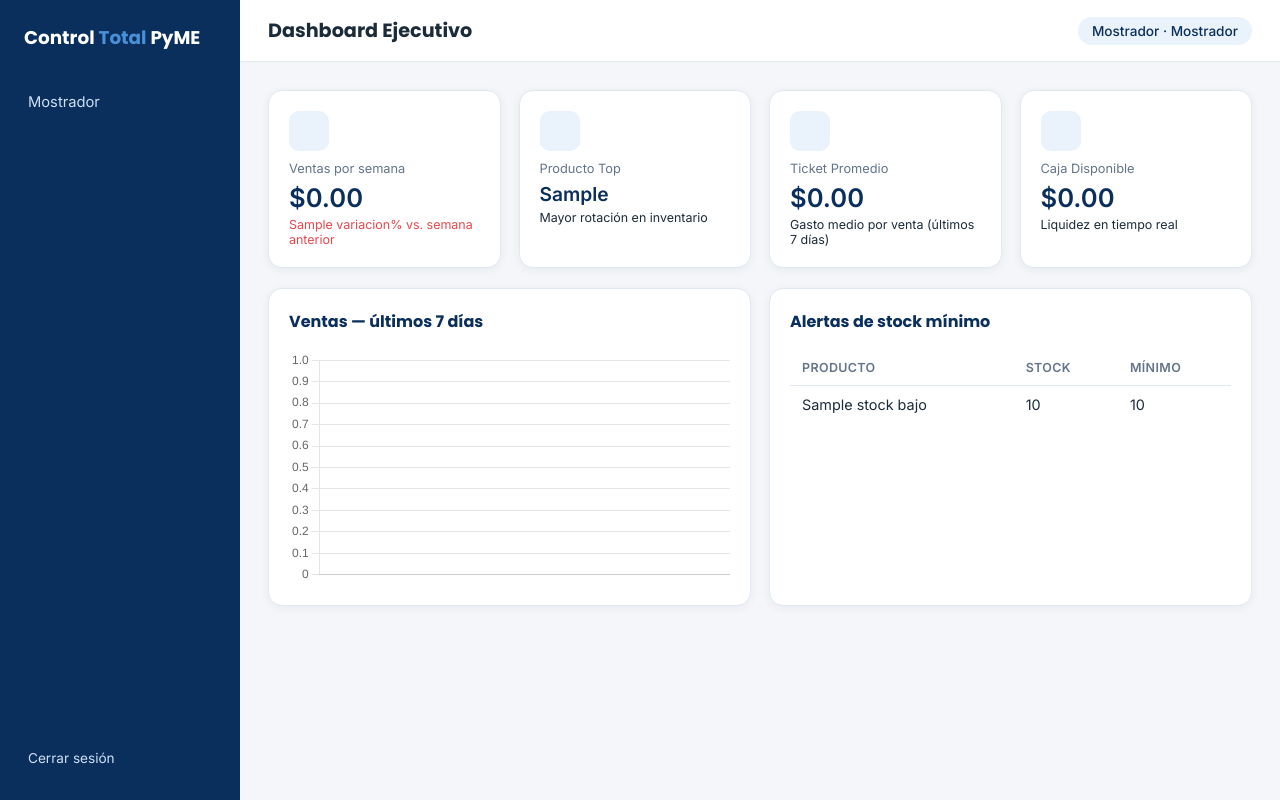
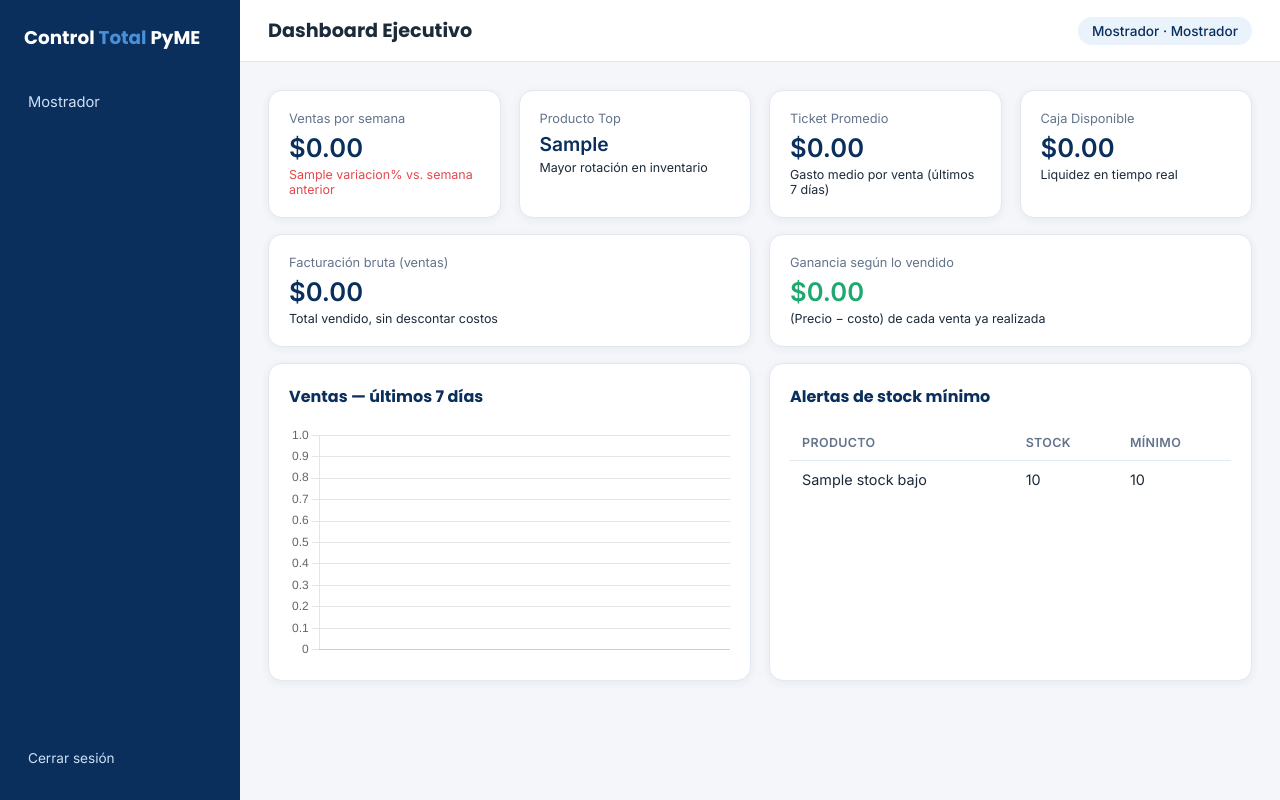
Before and after one commit to milioviedo908-spec/control-total-pyme, a Flask app: template templates/dashboard.html in a window 1280 px wide. Run offline with Flask 3, Linux system fonts and the light colour scheme; the template is opened without the code that fills it: most values are stand-ins (such as "Sample title", 1, 10 or a date in 2020); a database or web service that is not in the repository returns one stand-in record (values such as "Sample title"); parts of the project's set-up code (start-up, migrations or seed data) failed here and were passed over; some libraries are stand-ins or nearby versions.

Commit message:
Update dashboard.html

```diff
--- a/templates/dashboard.html
+++ b/templates/dashboard.html
@@ -3,15 +3,76 @@
 {% block header %}Dashboard Ejecutivo{% endblock %}
 {% block content %}
 
-<div class="grid grid-4"> <div class="card metric"> <div class="icon"></div> <div class="label">Ventas por semana</div> <div class="value">${{ "%.2f"|format(ventas_semana) }}</div> <div class="delta {{ 'up' if variacion >= 0 else 'down' }}"> {{ '+' if variacion >= 0 else '' }}{{ variacion }}% vs. semana anterior
-        </div> </div> <div class="card metric"> <div class="icon"></div> <div class="label">Producto Top</div> <div class="value" style="font-size:1.2rem;">{{ producto_top }}</div> <div class="delta">Mayor rotación en inventario</div> </div> <div class="card metric"> <div class="icon"></div> <div class="label">Ticket Promedio</div> <div class="value">${{ "%.2f"|format(ticket_promedio) }}</div> <div class="delta">Gasto medio por venta (últimos 7 días)</div> </div> <div class="card metric"> <div class="icon"></div> <div class="label">Caja Disponible</div> <div class="value">${{ "%.2f"|format(caja_disponible) }}</div> <div class="delta">Liquidez en tiempo real</div> </div>
-</div> <div class="grid grid-2" style="margin-top:20px;"> <div class="card"> <h3>Ventas — últimos 7 días</h3> <canvas id="graficoVentas" height="160"></canvas> </div> <div class="card"> <h3> Alertas de stock mínimo</h3> {% if stock_bajo %}
-        <table> <thead><tr><th>Producto</th><th>Stock</th><th>Mínimo</th></tr></thead> <tbody> {% for p in stock_bajo %}
-                <tr> <td>{{ p.nombre }}</td> <td>{{ p.stock }}</td> <td>{{ p.stock_minimo }}</td> </tr> {% endfor %}
-            </tbody> </table> {% else %}
-        <p style="color:var(--texto-suave); font-size:0.9rem;">Todo el stock está en niveles saludables.</p> {% endif %}
+<div class="grid grid-4">
+    <div class="card metric">
+        <div class="label">Ventas por semana</div>
+        <div class="value">${{ "%.2f"|format(ventas_semana) }}</div>
+        <div class="delta {{ 'up' if variacion >= 0 else 'down' }}">
+            {{ '+' if variacion >= 0 else '' }}{{ variacion }}% vs. semana anterior
+        </div>
     </div>
-</div> {% endblock %}
+    <div class="card metric">
+        <div class="label">Producto Top</div>
+        <div class="value" style="font-size:1.2rem;">{{ producto_top }}</div>
+        <div class="delta">Mayor rotación en inventario</div>
+    </div>
+    <div class="card metric">
+        <div class="label">Ticket Promedio</div>
+        <div class="value">${{ "%.2f"|format(ticket_promedio) }}</div>
+        <div class="delta">Gasto medio por venta (últimos 7 días)</div>
+    </div>
+    <div class="card metric">
+        <div class="label">Caja Disponible</div>
+        <div class="value">${{ "%.2f"|format(caja_disponible) }}</div>
+        <div class="delta">Liquidez en tiempo real</div>
+    </div>
+</div>
+
+<div class="grid grid-2" style="margin-top:16px;">
+    <div class="card metric">
+        <div class="label">Facturación bruta (ventas)</div>
+        <div class="value">${{ "%.2f"|format(facturacion_bruta) }}</div>
+        <div class="delta">Total vendido, sin descontar costos</div>
+    </div>
+    <div class="card metric">
+        <div class="label">Ganancia según lo vendido</div>
+        <div class="value" style="color:var(--verde);">${{ "%.2f"|format(ganancia_vendido) }}</div>
+        <div class="delta">
+            (Precio − costo) de cada venta ya realizada
+            {% if hay_ventas_sin_costo %}
+                — algunas ventas anteriores no tienen costo guardado y no se cuentan acá.
+            {% endif %}
+        </div>
+    </div>
+</div>
+
+<div class="grid grid-2" style="margin-top:16px;">
+    <div class="card">
+        <h3>Ventas — últimos 7 días</h3>
+        <canvas id="graficoVentas" height="160"></canvas>
+    </div>
+    <div class="card">
+        <h3>Alertas de stock mínimo</h3>
+        {% if stock_bajo %}
+        <table>
+            <thead><tr><th>Producto</th><th>Stock</th><th>Mínimo</th></tr></thead>
+            <tbody>
+            {% for p in stock_bajo %}
+                <tr>
+                    <td>{{ p.nombre }}</td>
+                    <td>{{ p.stock }}</td>
+                    <td>{{ p.stock_minimo }}</td>
+                </tr>
+            {% endfor %}
+            </tbody>
+        </table>
+        {% else %}
+        <p style="color:var(--texto-suave); font-size:0.9rem;">Todo el stock está en niveles saludables.</p>
+        {% endif %}
+    </div>
+</div>
+
+{% endblock %}
 {% block scripts %}
 <script src="https://cdnjs.cloudflare.com/ajax/libs/Chart.js/4.4.4/chart.umd.min.js"></script>
 <script>
```
